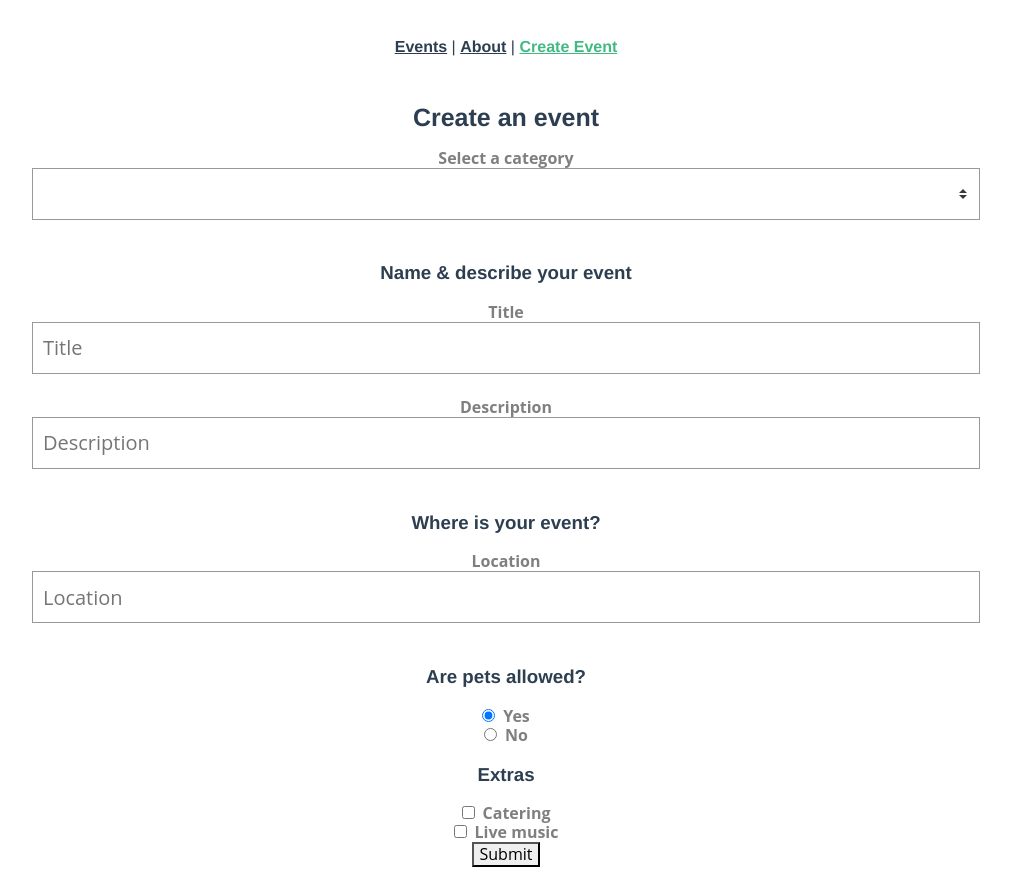
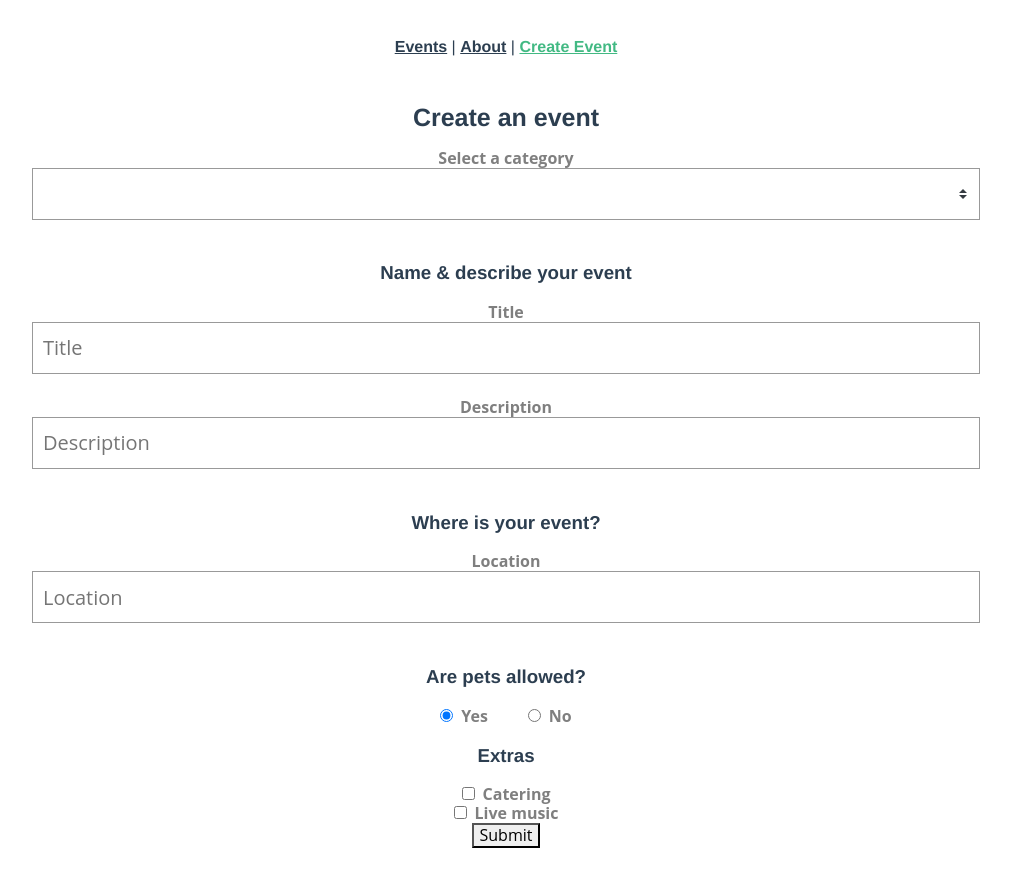
Before and after one commit to denis-rim/real-world-vue-3, a Vue app: page /create in a window 1280 px wide. Shown: the whole page, without its empty margins (134-1145 px from the left). Built offline with nearby package versions, Linux system fonts and the light colour scheme.

Commit message:
add BaseRadioGroup

```diff
--- /dev/null
+++ b/src/components/reusable/BaseRadioGroup.vue
@@ -0,0 +1,47 @@
+<template>
+  <component
+    v-for="option in options"
+    :key="option.value"
+    :is="vertical ? 'div' : 'span'"
+    :class="{
+      horizontal: !vertical,
+    }"
+  >
+    <BaseRadio
+      :label="option.label"
+      :value="option.value"
+      :name="name"
+      :modelValue="modelValue"
+      @update:modelValue="$emit('update:modelValue', $event)"
+    />
+  </component>
+</template>
+
+<script>
+export default {
+  props: {
+    options: {
+      type: Array,
+      required: true,
+    },
+    name: {
+      type: String,
+      required: true,
+    },
+    modelValue: {
+      type: [String, Number],
+      required: true,
+    },
+    vertical: {
+      type: Boolean,
+      default: false,
+    },
+  },
+}
+</script>
+
+<style scoped>
+.horizontal {
+  margin-inline: 20px;
+}
+</style>
--- a/src/views/AddEventView.vue
+++ b/src/views/AddEventView.vue
@@ -29,11 +29,11 @@
 
       <h3>Are pets allowed?</h3>
       <div>
-        <BaseRadio v-model="event.pets" :value="1" label="Yes" name="pets" />
-      </div>
-
-      <div>
-        <BaseRadio v-model="event.pets" :value="0" label="No" name="pets" />
+        <BaseRadioGroup
+          v-model="event.pets"
+          name="pets"
+          :options="petOptions"
+        />
       </div>
 
       <h3>Extras</h3>
@@ -51,9 +51,7 @@
 </template>
 
 <script>
-import BaseRadio from '@/components/reusable/BaseRadio'
 export default {
-  components: { BaseRadio },
   data() {
     return {
       categories: [
@@ -76,6 +74,16 @@
           music: false,
         },
       },
+      petOptions: [
+        {
+          value: 1,
+          label: 'Yes',
+        },
+        {
+          value: 0,
+          label: 'No',
+        },
+      ],
     }
   },
 }
```
